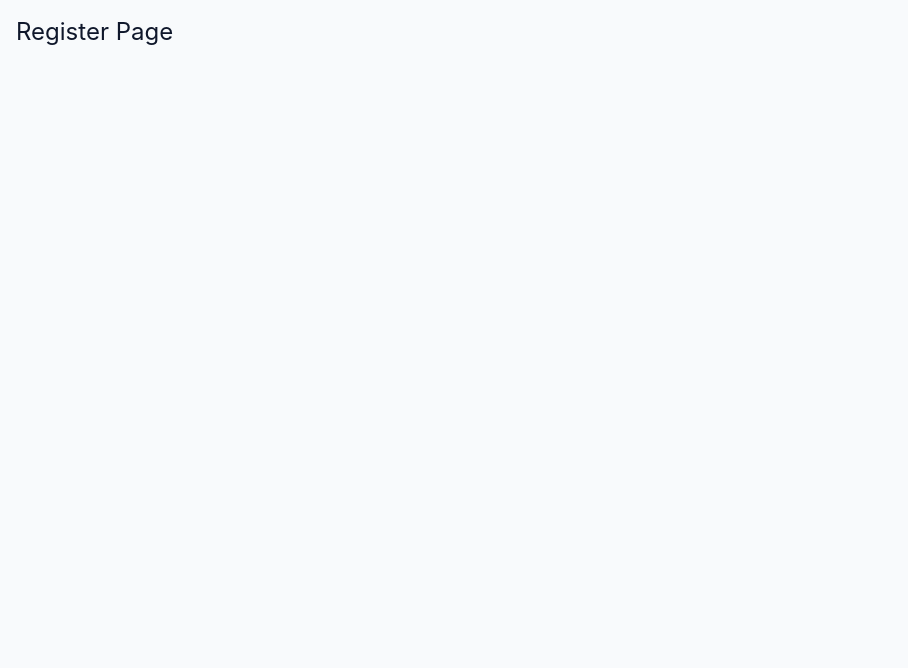
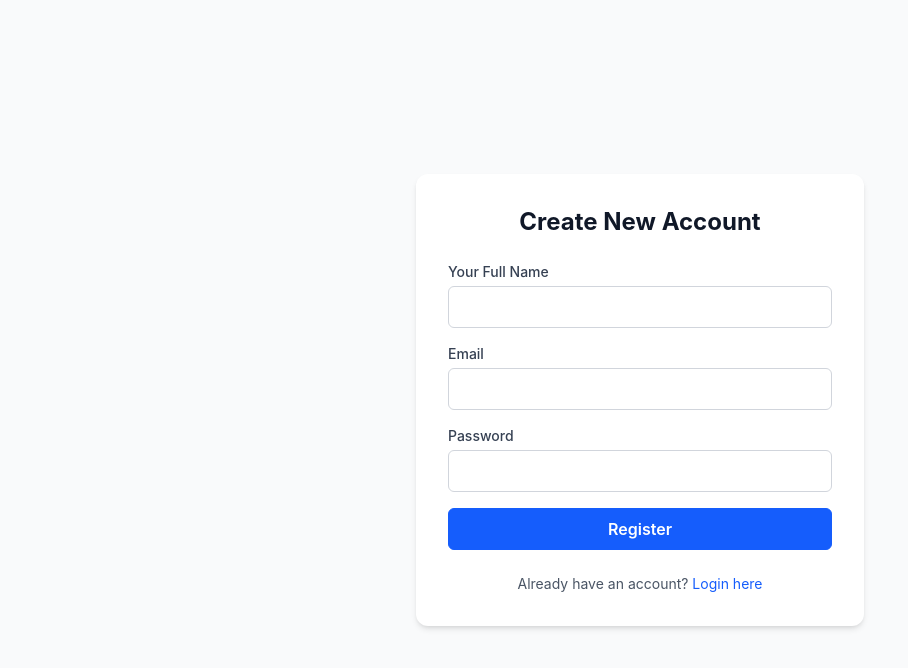
Before and after one commit to naufalf25/full-stack-blog-platform, a React (Vite) app in the folder frontend/: page /register in a window 1280 px wide. Shown: the top 668 px of the page, without its empty margins (0-908 px from the left). Built offline with nearby package versions, Linux system fonts and the light colour scheme.

Commit message:
feat(talent-growth): Implemented Register and Login page with API integration

```diff
--- a/frontend/package.json
+++ b/frontend/package.json
@@ -27,6 +27,7 @@
     "eslint-plugin-react-hooks": "^7.1.1",
     "eslint-plugin-react-refresh": "^0.5.2",
     "globals": "^17.6.0",
+    "prettier-plugin-tailwindcss": "^0.8.0",
     "typescript": "~6.0.2",
     "typescript-eslint": "^8.59.2",
     "vite": "^8.0.12"
--- a/frontend/src/App.tsx
+++ b/frontend/src/App.tsx
@@ -1,8 +1,8 @@
 import { BrowserRouter as Router, Routes, Route } from "react-router-dom";
+import Register from "./pages/register";
+import Login from "./pages/Login";
 
 const Home = () => <div className="p-4 text-2xl">Home Page</div>;
-const Login = () => <div className="p-4 text-2xl">Login Page</div>;
-const Register = () => <div className="p-4 text-2xl">Register Page</div>;
 const PostDetail = () => <div className="p-4 text-2xl">Detail Post Page</div>;
 const CreatePost = () => <div className="p-4 text-2xl">Create Post Page</div>;
 const Profile = () => <div className="p-4 text-2xl">Profile Page</div>;
--- /dev/null
+++ b/frontend/src/pages/Login.tsx
@@ -0,0 +1,100 @@
+import React, { useState } from "react";
+import { Link, useNavigate } from "react-router-dom";
+import api from "../utils/axios";
+import axios from "axios";
+
+function Login() {
+  const [email, setEmail] = useState("");
+  const [password, setPassword] = useState("");
+  const [error, setError] = useState("");
+  const [isLoading, setIsLoading] = useState(false);
+  const navigate = useNavigate();
+
+  const handleLogin = async (e: React.SubmitEvent) => {
+    e.preventDefault();
+    setError("");
+    setIsLoading(true);
+
+    try {
+      const response = await api.post("/auth/login", { email, password });
+
+      localStorage.setItem("token", response.data.token);
+      localStorage.setItem("user", JSON.stringify(response.data.user));
+
+      navigate("/");
+    } catch (error) {
+      if (axios.isAxiosError(error) && error.response) {
+        setError(error.response.data.message || "Wrong email or password.");
+      } else {
+        setError("Something went wrong on the server.");
+      }
+    } finally {
+      setIsLoading(false);
+      setEmail("");
+      setPassword("");
+    }
+  };
+
+  return (
+    <div className="flex min-h-screen items-center justify-center bg-gray-50 px-4">
+      <div className="w-full max-w-md space-y-6 rounded-xl bg-white p-8 shadow-md">
+        <h2 className="text-center text-2xl font-bold text-gray-900">
+          Login to Account
+        </h2>
+
+        {error && (
+          <div className="rounded-md bg-red-100 p-3 text-sm text-red-700">
+            {error}
+          </div>
+        )}
+
+        <form onSubmit={handleLogin} className="space-y-4">
+          <div>
+            <label className="block text-sm font-medium text-gray-700">
+              Email
+            </label>
+            <input
+              type="email"
+              required
+              className="mt-1 w-full rounded-md border border-gray-300 px-3 py-2 focus:ring-2 focus:ring-blue-500 focus:outline-none"
+              value={email}
+              onChange={(e) => setEmail(e.target.value)}
+            />
+          </div>
+          <div>
+            <label className="block text-sm font-medium text-gray-700">
+              Password
+            </label>
+            <input
+              type="password"
+              required
+              className="mt-1 w-full rounded-md border border-gray-300 px-3 py-2 focus:ring-2 focus:ring-blue-500 focus:outline-none"
+              value={password}
+              onChange={(e) => setPassword(e.target.value)}
+            />
+          </div>
+          <button
+            type="submit"
+            disabled={isLoading}
+            className={`w-full rounded-md py-2 font-semibold text-white transition-colors ${
+              isLoading
+                ? "cursor-not-allowed bg-blue-400"
+                : "bg-blue-600 hover:bg-blue-700"
+            }`}
+          >
+            {isLoading ? "Loading..." : "Login"}
+          </button>
+        </form>
+
+        <p className="text-center text-sm text-gray-600">
+          Not have an account?{" "}
+          <Link to="/register" className="text-blue-600 hover:underline">
+            Register now
+          </Link>
+        </p>
+      </div>
+    </div>
+  );
+}
+
+export default Login;
--- /dev/null
+++ b/frontend/src/pages/Register.tsx
@@ -0,0 +1,113 @@
+import React, { useState } from "react";
+import { Link, useNavigate } from "react-router-dom";
+import api from "../utils/axios";
+import axios from "axios";
+
+function Register() {
+  const [name, setName] = useState("");
+  const [email, setEmail] = useState("");
+  const [password, setPassword] = useState("");
+  const [error, setError] = useState("");
+  const [isLoading, setIsLoading] = useState(false);
+  const navigate = useNavigate();
+
+  const handleRegister = async (e: React.SubmitEvent) => {
+    e.preventDefault();
+    setError("");
+    setIsLoading(true);
+
+    try {
+      await api.post("/auth/register", { name, email, password });
+      navigate("/");
+    } catch (error) {
+      if (axios.isAxiosError(error) && error.response) {
+        setError(
+          error.response.data.message ||
+            "Registration failed. Please try again."
+        );
+      } else {
+        setError("Something went wrong on server.");
+      }
+    } finally {
+      setIsLoading(false);
+      setName("");
+      setEmail("");
+      setPassword("");
+    }
+  };
+
+  return (
+    <div className="flex min-h-screen items-center justify-center bg-gray-50 px-4">
+      <div className="w-full max-w-md space-y-6 rounded-xl bg-white p-8 shadow-md">
+        <h2 className="text-center text-2xl font-bold text-gray-900">
+          Create New Account
+        </h2>
+
+        {error && (
+          <div className="rounded-md bg-red-100 p-3 text-sm text-red-700">
+            {error}
+          </div>
+        )}
+
+        <form onSubmit={handleRegister} className="space-y-4">
+          <div>
+            <label className="block text-sm font-medium text-gray-700">
+              Your Full Name
+            </label>
+            <input
+              type="text"
+              required
+              className="mt-1 w-full rounded-md border border-gray-300 px-3 py-2 focus:ring-2 focus:ring-blue-500 focus:outline-none"
+              value={name}
+              onChange={(e) => setName(e.target.value)}
+            />
+          </div>
+          <div>
+            <label className="block text-sm font-medium text-gray-700">
+              Email
+            </label>
+            <input
+              type="email"
+              required
+              className="mt-1 w-full rounded-md border border-gray-300 px-3 py-2 focus:ring-2 focus:ring-blue-500 focus:outline-none"
+              value={email}
+              onChange={(e) => setEmail(e.target.value)}
+            />
+          </div>
+          <div>
+            <label className="block text-sm font-medium text-gray-700">
+              Password
+            </label>
+            <input
+              type="password"
+              required
+              className="mt-1 w-full rounded-md border border-gray-300 px-3 py-2 focus:ring-2 focus:ring-blue-500 focus:outline-none"
+              value={password}
+              onChange={(e) => setPassword(e.target.value)}
+            />
+          </div>
+          <button
+            type="submit"
+            disabled={isLoading}
+            className={`w-full cursor-pointer rounded-md border py-2 font-semibold text-white transition-colors ${
+              isLoading
+                ? "cursor-not-allowed border-blue-400 bg-blue-400"
+                : "border-blue-600 bg-blue-600 hover:bg-transparent hover:text-blue-600"
+            }`}
+          >
+            {isLoading ? "Loading..." : "Register"}
+          </button>
+        </form>
+
+        <p className="text-center text-sm text-gray-600">
+          Already have an account?{" "}
+          <Link to="/login" className="text-blue-600 hover:underline">
+            Login here
+          </Link>
+        </p>
+      </div>
+    </div>
+  );
+}
+
+export default Register;
--- a/frontend/src/utils/axios.ts
+++ b/frontend/src/utils/axios.ts
@@ -1,7 +1,7 @@
 import axios from "axios";
 
 const api = axios.create({
-  baseURL: import.meta.env.API_URL || "http://localhost:5000",
+  baseURL: import.meta.env.VITE_API_URL || "http://127.0.0.1:5000/api",
 });
 
 api.interceptors.request.use(
```
Also changed, not shown: 2 other files (tests, documents, lock files or other folders).
